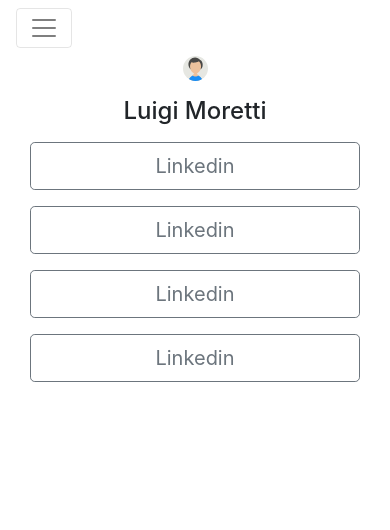
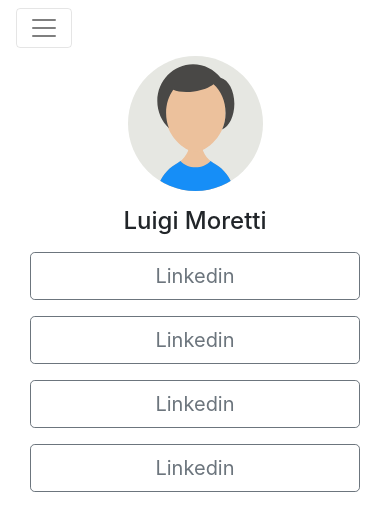
Before and after one commit to luigi-moretti/link-luigi, a React (Create React App) app: page / in a window 390 px wide. Shown: the top 530 px of the page. Built offline with nearby package versions, Linux system fonts and the light colour scheme.

Commit message:
Ajuste tamanho SVG Header

```diff
--- a/src/components/Header/Header.jsx
+++ b/src/components/Header/Header.jsx
@@ -7,7 +7,7 @@
     render(){
         return(
             <Container className="text-center">
-                <AvatarSVG className="col-2 mb-3"/>
+                <AvatarSVG className="col-md-2 col-6 mb-3"/>
                 <h4>Luigi Moretti</h4>
             </Container>
         );
```
